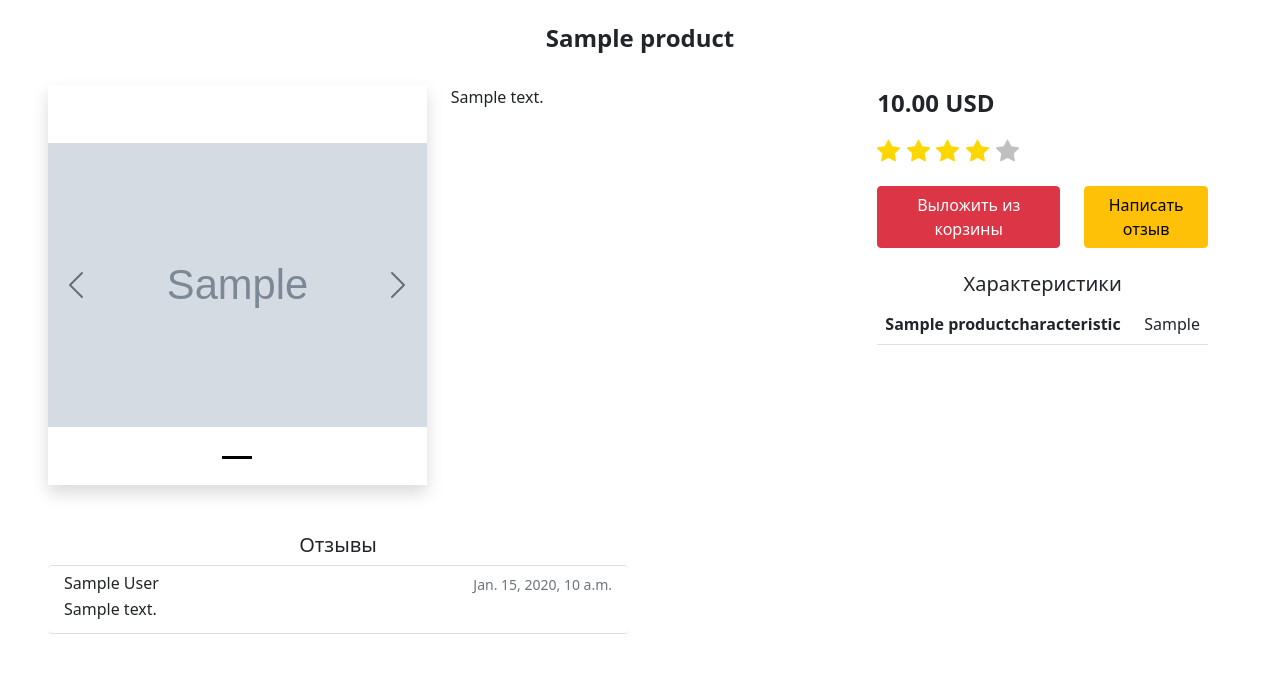
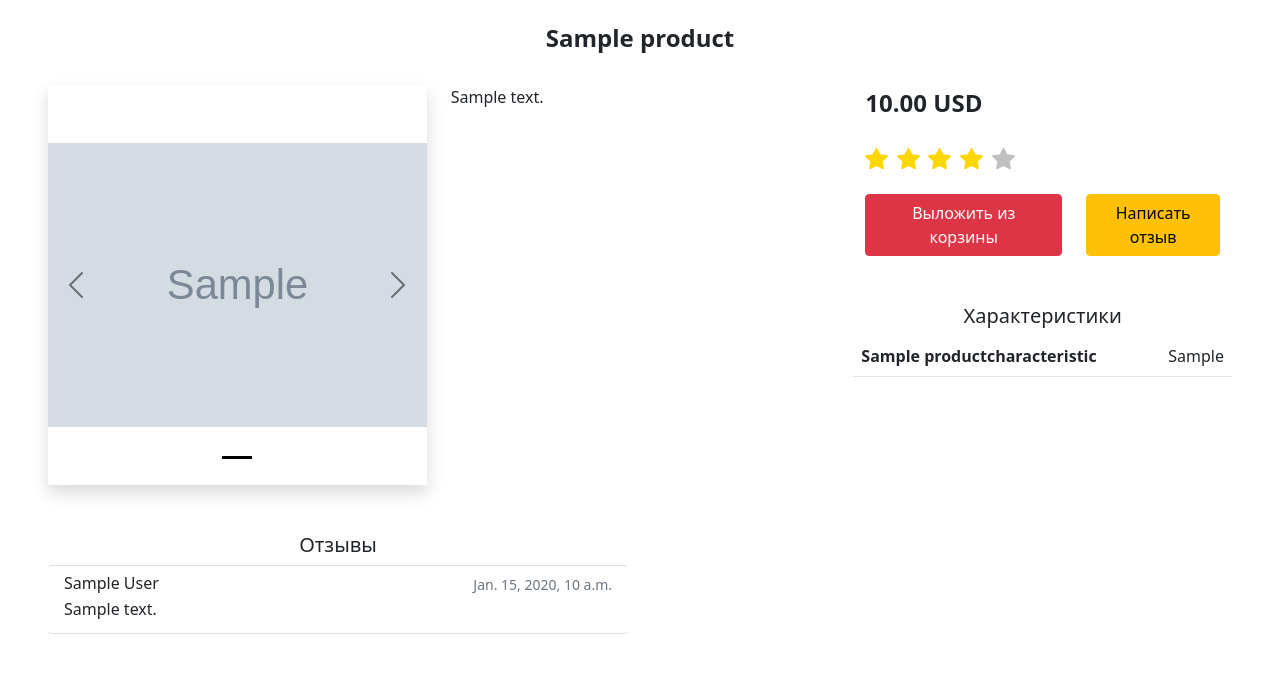
Before and after one commit to NikitaRadin/online_store, a Django app: page /product/?product_id=1 in a window 1280 px wide. Shown: the part 56-729 px from the top of the page. Run offline with Django 3.2, Linux system fonts and the light colour scheme; a user stored in the database is signed in; tables that the repository leaves empty hold one stand-in row (values such as "Sample post"); grey boxes marked "Sample" are stand-in pictures; some libraries are stand-ins or nearby versions.

Commit message:
Произведена частичная адаптация шаблонов к мобильным устройствам

```diff
--- a/templates/product.html
+++ b/templates/product.html
@@ -1,8 +1,8 @@
 {% extends "basic.html" %}
 {% block content %}
 {% load crispy_forms_tags %}
-<div class="row mb-5">
-    <div class="col-4">
+<div class="row">
+    <div class="col-12 col-lg-6 col-xl-4 mb-5">
         <div id="carouselExampleIndicators" class="carousel carousel-dark slide shadow" data-bs-ride="carousel">
             <div class="carousel-indicators">
                 {% for image in images %}
@@ -38,25 +38,20 @@
             </button>
         </div>
     </div>
-    <div class="col-4">
-        <p>{{ product.description }}</p>
+    <div class="col-12 col-lg-6 col-xl-4 mb-5">
+        <p class="mb-0">{{ product.description }}</p>
     </div>
-    <div class="col-4">
-        <div class="container-fluid">
-            <div class="row">
-                <div class="col">
-                    <p>
+    <div class="col-12 col-xl-4 mb-5">
+        <div class="row mx-0 mb-4">
             <font size="5">
                 <b>{{ product.price }} {{ product.currency }}</b>
             </font>
-                    </p>
         </div>
+        <div class="row mx-0 mb-4">
+            {% include "included/product_rating.html" with size=23 rating=product.rating %}
         </div>
-            <div class="row mb-4">
-                {% include "included/product_rating.html" with col=1 size=23 rating=product.rating %}
-            </div>
-            <div class="row">
-                <div class="col-7">
+        <div class="row mx-0 mb-5">
+            <div class="col-6 col-xl-7">
                 <form name="productMovingToFromCartForm" method="POST">
                     {% csrf_token %}
                     {{ product_moving_to_from_cart_form.product_id }}
@@ -86,7 +81,7 @@
                     executionButton.addEventListener('click', moveProductToFromCart);
                 </script>
             </div>
-                <div class="col-5">
+            <div class="col-6 col-xl-5">
                 <button type="button" class="btn btn-warning" data-bs-toggle="modal"
                         data-bs-target="#feedbackWritingModal">Написать отзыв</button>
                 <div id="feedbackWritingModal" class="modal fade" data-bs-backdrop="static" data-bs-keyboard="false">
@@ -138,11 +133,9 @@
                 </script>
             </div>
         </div>
-            <br />
-            <div class="row">
-                <div class="col">
+        <div class="row mx-0">
             <h5 class="text-center">Характеристики</h5>
-                    <table class="table">
+            <table class="table mb-0">
                 <tbody>
                     {% for characteristic in characteristics %}
                     <tr>
@@ -154,11 +147,7 @@
             </table>
         </div>
     </div>
-        </div>
-    </div>
-</div>
-<div class="row">
-    <div class="col-6">
+    <div class="col-12 col-xl-6 mb-5">
         <h5 class="text-center">Отзывы</h5>
         <div id="feedback" class="list-group">
             {% for feedback_ in feedback %}
```
Lines whose indentation alone changed are shown as unchanged.
